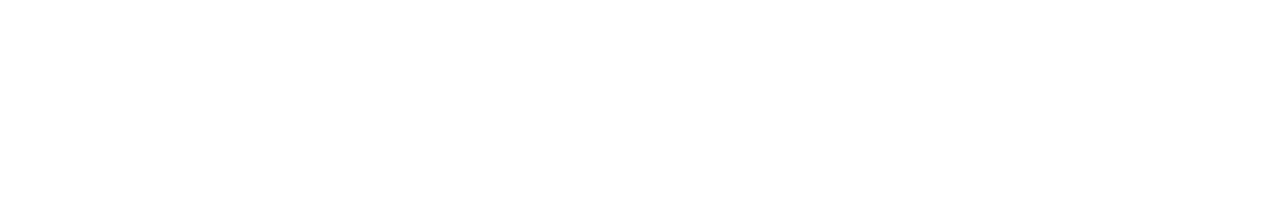
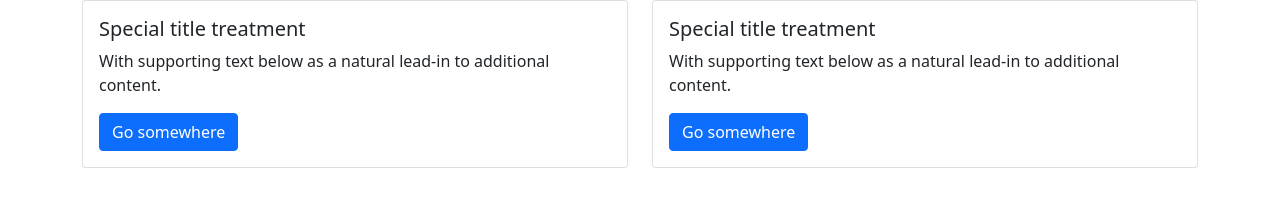
Before and after one commit to marcocareddu/js-mail-dadi, a plain HTML site: page index.html in a window 1280 px wide. Drawn offline with nearby package versions, Linux system fonts and the light colour scheme.

Commit message:
HTML - Added 2 cards

```diff
--- a/index.html
+++ b/index.html
@@ -18,7 +18,30 @@
 
 <body>
     <main>
-
+        <div class="container bgc-dark">
+            <div class="row">
+                <div class="col-sm-6">
+                    <div class="card">
+                        <div class="card-body">
+                            <h5 class="card-title">Special title treatment</h5>
+                            <p class="card-text">With supporting text below as a natural lead-in to additional
+                                content.</p>
+                            <a href="#" class="btn btn-primary">Go somewhere</a>
+                        </div>
+                    </div>
+                </div>
+                <div class="col-sm-6">
+                    <div class="card">
+                        <div class="card-body">
+                            <h5 class="card-title">Special title treatment</h5>
+                            <p class="card-text">With supporting text below as a natural lead-in to additional
+                                content.</p>
+                            <a href="#" class="btn btn-primary">Go somewhere</a>
+                        </div>
+                    </div>
+                </div>
+            </div>
+        </div>
     </main>
 
 
```
